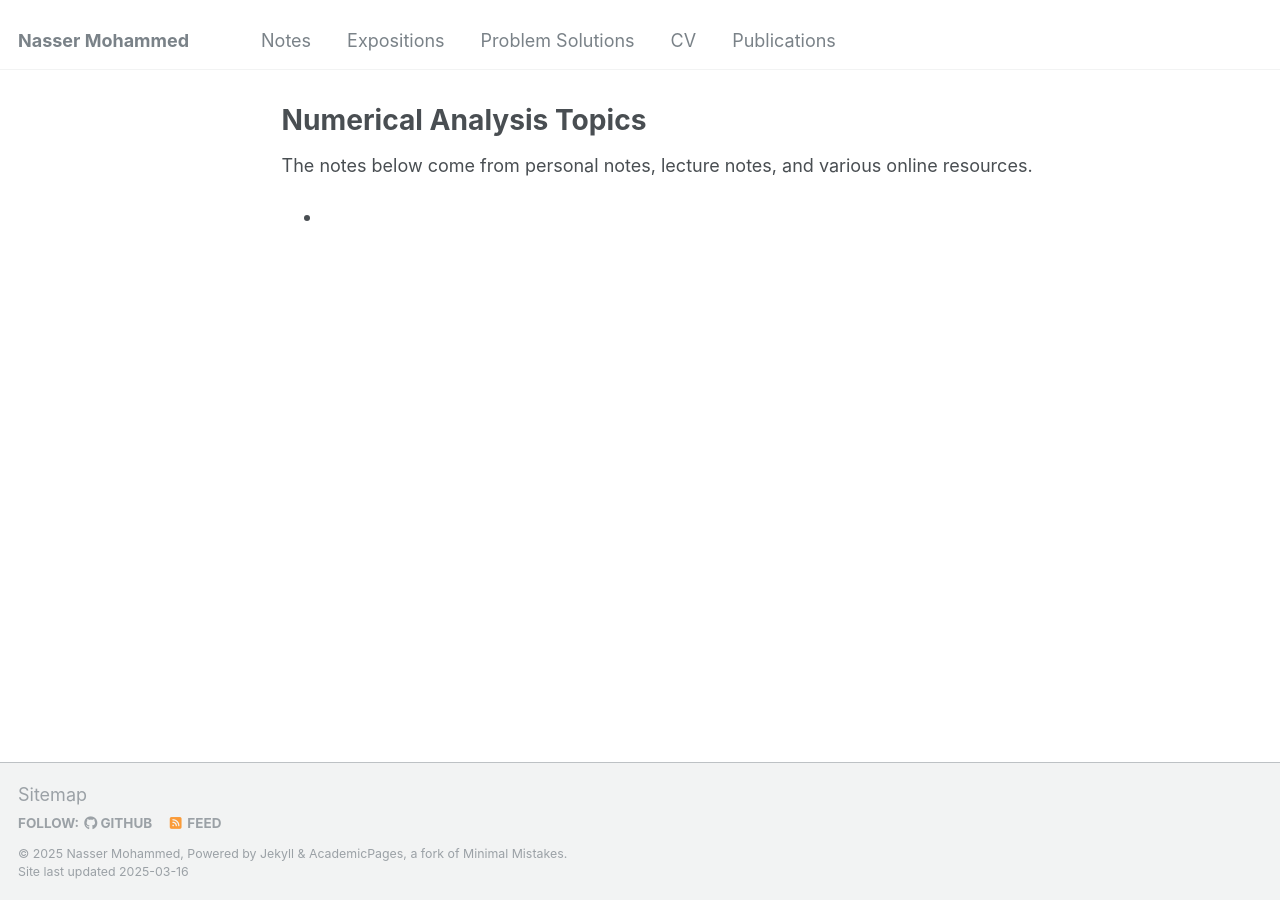
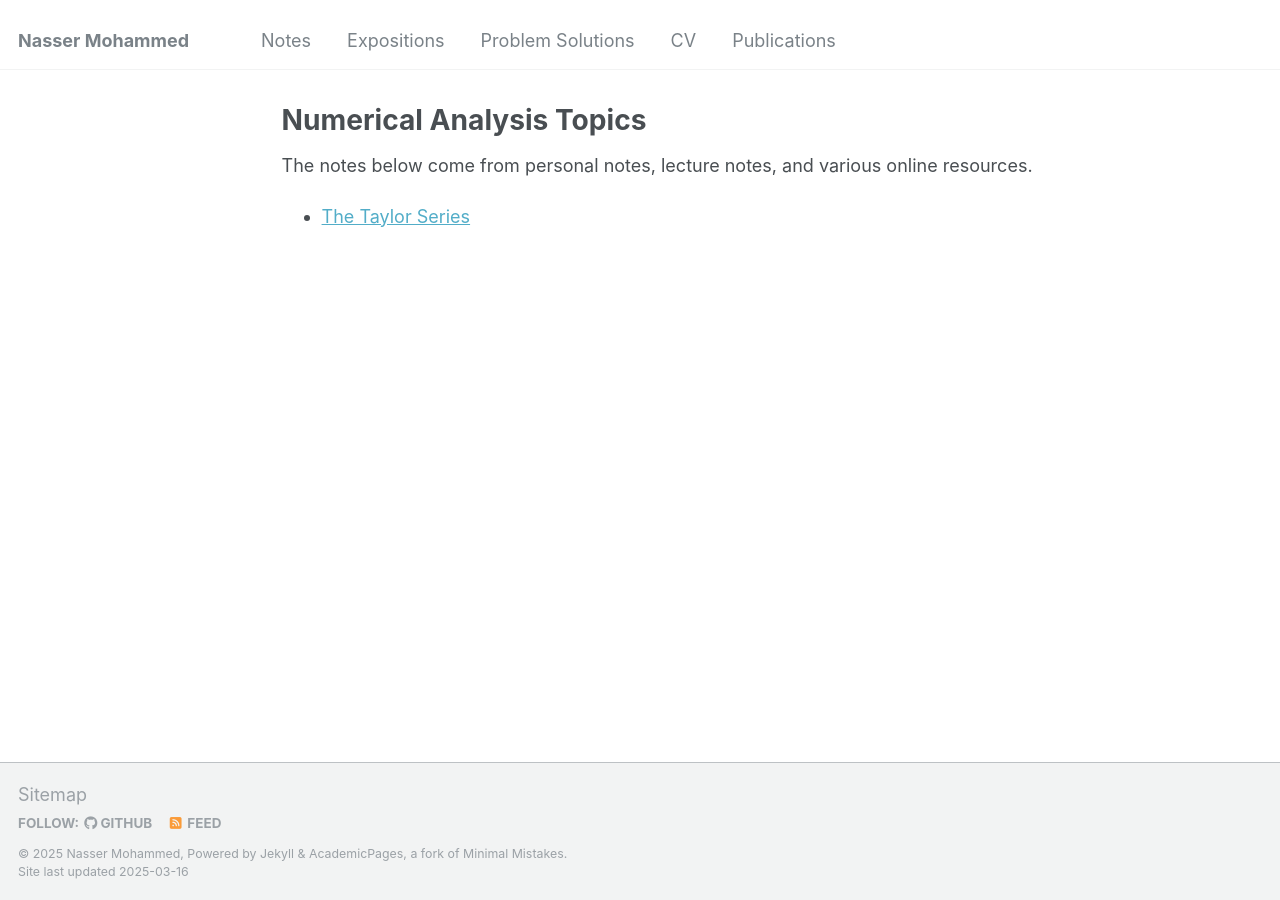
Before and after one commit to Nasser-Mohammed/Nasser-Mohammed.github.io, a Jekyll site: the page built from _pages/notes/numerical-analysis/nav.md, in a window 1280 px wide. Built offline with Jekyll 4.4.1, drawn with Linux system fonts in a browser that asks for light colours.

Commit message:
Update nav.md

```diff
--- a/_pages/notes/numerical-analysis/nav.md
+++ b/_pages/notes/numerical-analysis/nav.md
@@ -6,4 +6,4 @@ author_profile: false
 ---
 The notes below come from personal notes, lecture notes, and various online resources.
 
-- []()
+- [The Taylor Series](taylor-poly.md)
```
